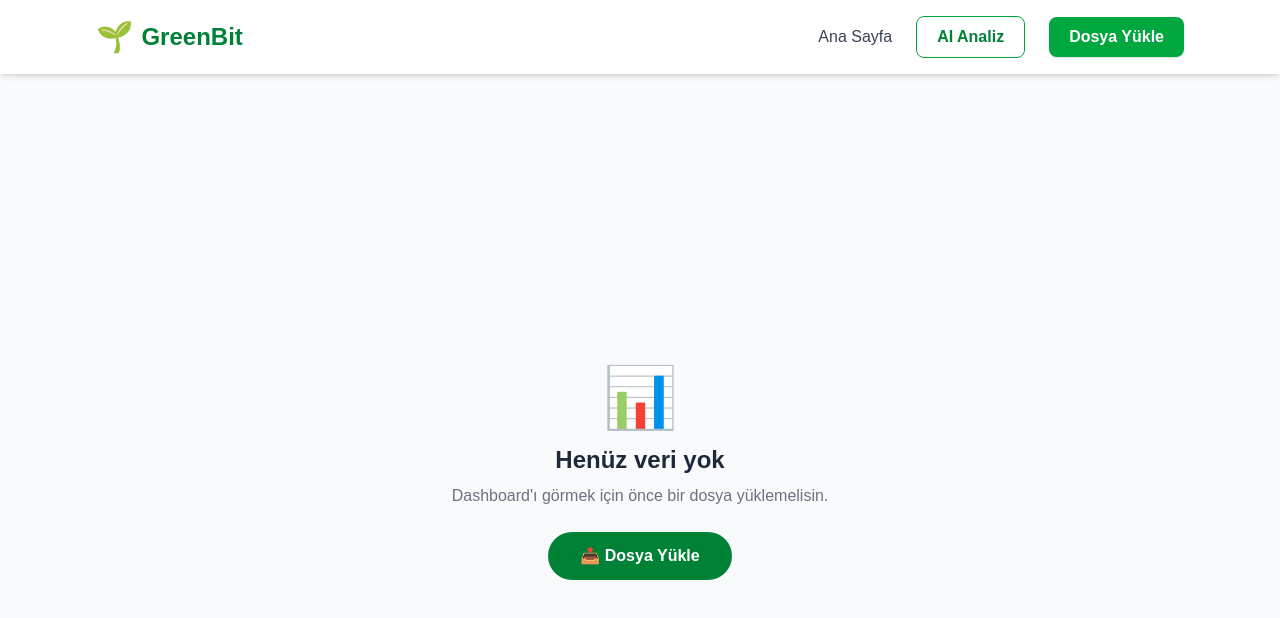
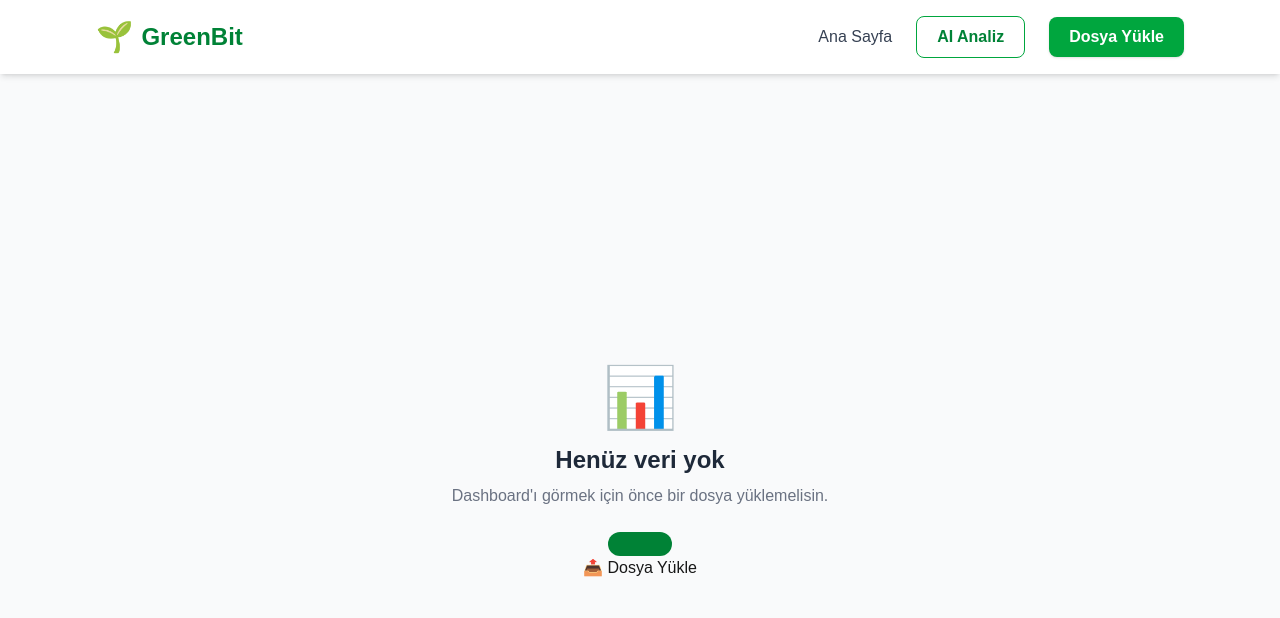
Before and after one commit to Mkaya00/GreenBit, a Next.js app in the folder greenbit-app/: page /dashboard in a window 1280 px wide. Shown: the top 618 px of the page. Built offline with nearby package versions, Linux system fonts and the light colour scheme.

Commit message:
fix: restore missing anchor tag in dashboard empty state

```diff
--- a/greenbit-app/src/app/dashboard/page.tsx
+++ b/greenbit-app/src/app/dashboard/page.tsx
@@ -1,14 +1,9 @@
 "use client";
 
-// LineChart ve ilgili bileşenleri de ekledik
 import { PieChart, Pie, Cell, Tooltip as RechartsTooltip, ResponsiveContainer, Legend, LineChart, Line, XAxis, YAxis, CartesianGrid } from 'recharts';
-import  { useState, useEffect } from "react";
+import { useState, useEffect } from "react";
 import { parseChatGPTExport } from '../lib/parsers/chatgpt';
 import { loadingMessages } from '../lib/loadingMessages';
-
-// ==========================================
-// 1. ARAYÜZ (MAIN COMPONENT)
-// ==========================================
 
 export default function Dashboard() {
   // State: analiz sonuçlarını tutacak
@@ -19,7 +14,7 @@ import { loadingMessages } from '../lib/loadingMessages';
   const [isAnalyzing, setIsAnalyzing] = useState(false);
   const [loadingMessageIndex, setLoadingMessageIndex] = useState(0);
 
-// Veri yükleme
+  // Veri yükleme (localStorage'dan)
   useEffect(() => {
     const savedData = localStorage.getItem("greenbit_conversations");
 
@@ -32,7 +27,7 @@ useEffect(() => {
     setLoading(false);
   }, []);
 
-// Loading mesajlarını döndürür
+  // Loading mesajlarını döndürür (AI analiz sırasında)
   useEffect(() => {
     if (!isAnalyzing) {
       setLoadingMessageIndex(0);
@@ -57,7 +52,11 @@ useEffect(() => {
 
     try {
       const savedData = localStorage.getItem("greenbit_conversations");
-        if (!savedData) return;
+      if (!savedData) {
+        setAiAnalysis("Analiz edilecek veri bulunamadı. Lütfen önce bir dosya yükleyin.");
+        setIsAnalyzing(false);
+        return;
+      }
 
       const conversations = JSON.parse(savedData);
       const userPrompts: string[] = [];
@@ -72,6 +71,12 @@ useEffect(() => {
         });
       });
 
+      if (userPrompts.length === 0) {
+        setAiAnalysis("Yüklenen dosyada analiz edilecek bir kullanıcı mesajı bulunamadı.");
+        setIsAnalyzing(false);
+        return;
+      }
+
       const samplePrompts = userPrompts.slice(0, 3);
       const combinedPrompt = samplePrompts.map((p, i) => `${i + 1}. ${p}`).join("\n");
 
@@ -83,10 +88,11 @@ useEffect(() => {
 
       const resData = await response.json();
       setAiAnalysis(resData.answer || "Cevap alınamadı.");
+      setIsAnalyzing(false);
     } catch (error) {
       setAiAnalysis("Yapay zeka analizi şu anda kullanılamıyor. Bu özellik lokal bir AI modeli (Ollama) gerektirir. Diğer özellikler (grafikler, hesaplamalar) normal çalışmaya devam eder.");
+      setIsAnalyzing(false);
     }
-      setIsAnalyzing(false);
   };
 
   // Yükleniyor durumu
@@ -105,17 +111,15 @@ useEffect(() => {
         <div className="text-6xl mb-4">📊</div>
         <h2 className="text-2xl font-bold text-gray-800 mb-2">Henüz veri yok</h2>
         <p className="text-gray-500 mb-6">Dashboard'ı görmek için önce bir dosya yüklemelisin.</p>
-          <a
-            href="/upload"
-            className="bg-green-700 hover:bg-green-800 text-white font-bold py-3 px-8 rounded-full transition"
-          >
+        <a href="/upload" className="bg-green-700 hover:bg-green-800 text-white font-bold py-3 px-8 rounded-full transition"></a>
         📤 Dosya Yükle
-          </a>
         </main>
     );
   }
+
   // Veri var: grafikleri göster
   const { summaryData, modelDistribution, timelineData } = data;
+
   return (
     <main className="p-8 min-h-screen bg-gray-50 text-gray-800">
       <div className="max-w-6xl mx-auto space-y-8">
@@ -162,13 +166,12 @@ useEffect(() => {
                     ))}
                   </Pie>
                   <RechartsTooltip />
-                  <Legend verticalAlign="bottom" height={36}/>
+                  <Legend verticalAlign="bottom" height={36} />
                 </PieChart>
               </ResponsiveContainer>
             </div>
           </div>
 
-          {/* YENİ EKLENEN: Zaman Serisi Grafiği */}
           <div className="bg-white p-6 rounded-xl shadow-sm border border-gray-100 flex flex-col items-center justify-center h-full min-h-[300px]">
             <h3 className="text-lg font-semibold text-gray-700 mb-6">Zaman İçinde Karbon Salınımı (g CO2)</h3>
             <div className="h-64 w-full">
@@ -194,7 +197,7 @@ useEffect(() => {
           </div>
         </div>
 
-      {/* YENİ: AI Analiz Bölümü */}
+        {/* AI Analiz Bölümü */}
         <div className="bg-white p-8 rounded-xl shadow-sm border border-green-200">
           <div className="flex flex-col md:flex-row justify-between items-start md:items-center mb-6 gap-4">
             <div>
@@ -212,14 +215,12 @@ useEffect(() => {
             </button>
           </div>
 
-
           {isAnalyzing && (
             <div className="mt-4 flex items-center gap-3 text-gray-600 bg-gray-50 p-4 rounded-lg border border-gray-200">
               <div className="w-5 h-5 border-2 border-blue-600 border-t-transparent rounded-full animate-spin flex-shrink-0"></div>
               <span className="text-sm">{loadingMessages[loadingMessageIndex]}</span>
             </div>
           )}
-
 
           {aiAnalysis && (
             <div className="bg-gray-50 p-6 rounded-lg border border-gray-200 mt-4">
```
Lines whose indentation alone changed are shown as unchanged.
